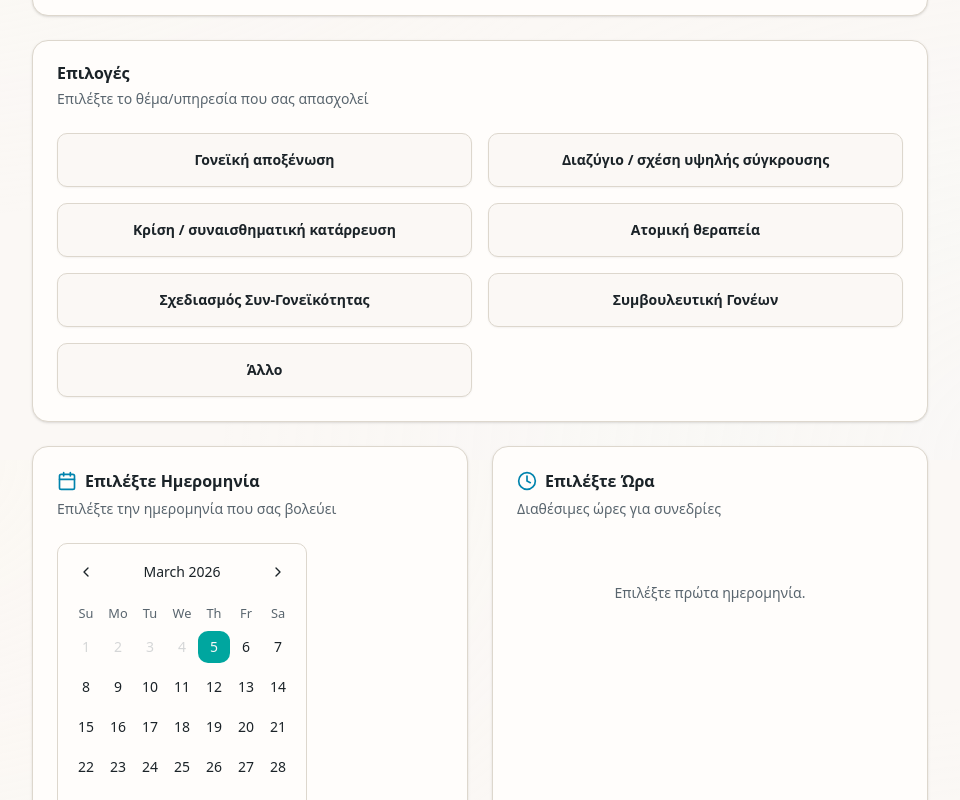
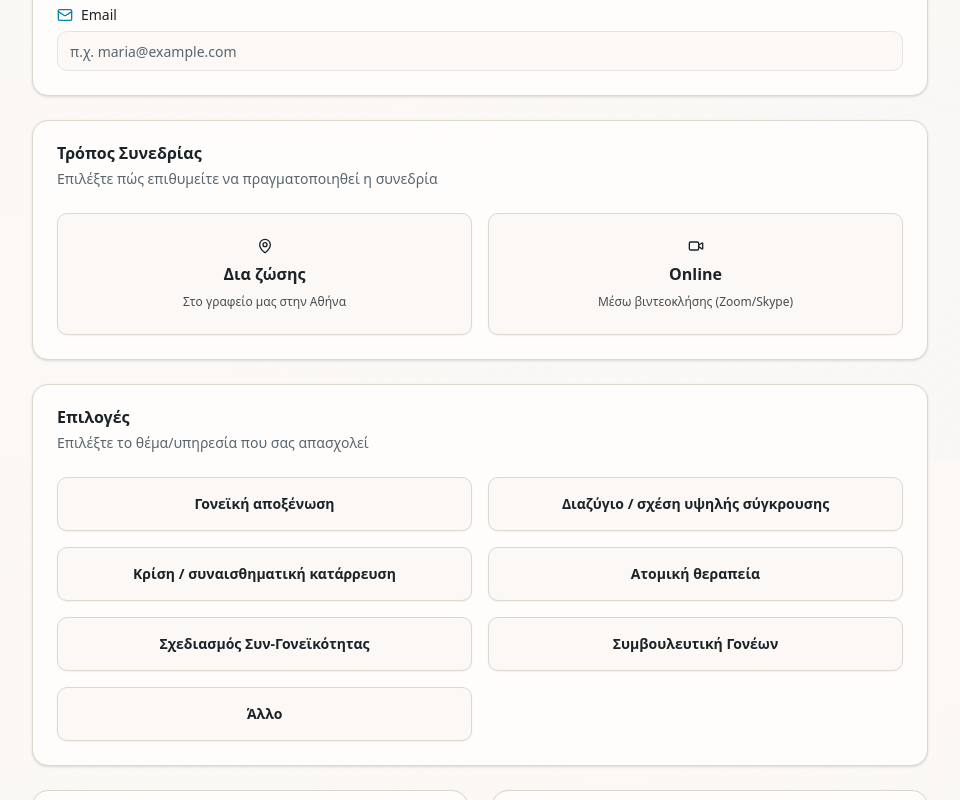
Before and after one commit to sebamatz/oikiosis, a Next.js app: page /booking in a window 1280 px wide. Shown: the part 1140-1940 px from the top of the page, without its empty margins (160-1120 px from the left). Built offline with nearby package versions, Linux system fonts and the light colour scheme.

Commit message:
enhance booking calendar functionality

```diff
--- a/app/api/calendar/book/route.ts
+++ b/app/api/calendar/book/route.ts
@@ -1,19 +1,21 @@
 import { NextResponse } from "next/server";
 import { google } from "googleapis";
+import nodemailer from "nodemailer";
 
 export async function POST(request: Request) {
   try {
     const body = await request.json();
-    const { name, phone, date, time, psychologist, topicName } = body;
+    const { name, phone, email, sessionType, date, time, topicName } = body;
 
-    if (!name || !phone || !date || !time) {
+    // 1. Validation including the new fields
+    if (!name || !phone || !email || !sessionType || !date || !time) {
       return NextResponse.json(
         { error: "Missing required fields" },
         { status: 400 },
       );
     }
 
-    // 1. Authenticate the Robot (Notice the scope is now full "calendar" access so it can write)
+    // 2. Google Calendar Auth
     const auth = new google.auth.JWT({
       email: process.env.GOOGLE_CLIENT_EMAIL,
       key: process.env.GOOGLE_PRIVATE_KEY?.replace(/\\n/g, "\n"),
@@ -23,41 +25,104 @@ export async function POST(request: Request) {
     const calendar = google.calendar({ version: "v3", auth });
     const calendarId = process.env.GOOGLE_CALENDAR_ID;
 
-    // 2. Format the exact Start and End times (Assuming 1-hour sessions)
-    const startDateTime = `${date}T${time}:00+02:00`; // Europe/Athens time
-    const startDateObj = new Date(startDateTime);
-    const endDateObj = new Date(startDateObj.getTime() + 60 * 60 * 1000); // Add 1 hour
-    const endDateTime = endDateObj.toISOString();
+    // 3. Bulletproof Start and End Times (Bypasses Vercel UTC issues)
+    // We just take "15:00" and make it "16:00" mathematically
+    const startDateTime = `${date}T${time}:00`;
+    const [hour, minute] = time.split(":");
+    const endHour = parseInt(hour, 10) + 1;
+    const endTime = `${endHour.toString().padStart(2, "0")}:${minute}`;
+    const endDateTime = `${date}T${endTime}:00`;
 
-    // 3. Construct the Event Details
+    // 4. Construct the Calendar Event
     const event = {
-      summary: `Ραντεβού: ${name}`,
-      description: `Τηλέφωνο: ${phone}\nΘέμα: ${topicName}\nΕπαγγελματίας: ${psychologist}`,
+      summary: `Ραντεβού: ${name} (${sessionType})`,
+      description: `Τηλέφωνο: ${phone}\nEmail: ${email}\nΤρόπος Συνεδρίας: ${sessionType}\nΘέμα: ${topicName || "-"}`,
       start: {
         dateTime: startDateTime,
-        timeZone: "Europe/Athens",
+        timeZone: "Europe/Athens", // Google handles the DST shift perfectly this way
       },
       end: {
         dateTime: endDateTime,
         timeZone: "Europe/Athens",
       },
-      colorId: "1", // Gives the event a nice blue color in Google Calendar
+      colorId: sessionType === "Online" ? "9" : "1", // Blue for in-person, Blueberry/Purple for Online
     };
 
-    // 4. Push to Google Calendar
-    const response = await calendar.events.insert({
+    // Push to Google Calendar
+    const calendarResponse = await calendar.events.insert({
       calendarId: calendarId,
       requestBody: event,
     });
 
+    // ==========================================
+    // 5. NODEMAILER: DUAL EMAIL CONFIRMATIONS
+    // ==========================================
+
+    // Make sure you have EMAIL_USER and EMAIL_PASS in your .env file
+    const transporter = nodemailer.createTransport({
+      service: "gmail",
+      auth: {
+        user: process.env.EMAIL_USER,
+        pass: process.env.EMAIL_PASS,
+      },
+    });
+
+    // Email to the Psychologist (Giannis)
+    const ownerMailOptions = {
+      from: `"Οικείωσις System" <${process.env.EMAIL_USER}>`,
+      to: process.env.EMAIL_USER, // Sends it to himself
+      subject: `🚨 Νέο Ραντεβού: ${name} - ${date} στις ${time}`,
+      html: `
+        <h2>Έχετε μια νέα κράτηση συνεδρίας</h2>
+        <ul>
+          <li><strong>Όνομα:</strong> ${name}</li>
+          <li><strong>Τηλέφωνο:</strong> ${phone}</li>
+          <li><strong>Email:</strong> ${email}</li>
+          <li><strong>Τρόπος Συνεδρίας:</strong> ${sessionType}</li>
+          <li><strong>Θέμα:</strong> ${topicName || "-"}</li>
+          <li><strong>Ημερομηνία:</strong> ${date.split("-").reverse().join("/")}</li>
+          <li><strong>Ώρα:</strong> ${time}</li>
+        </ul>
+        <p>Το ραντεβού έχει καταχωρηθεί αυτόματα στο Google Calendar σας.</p>
+      `,
+    };
+
+    // Email to the Client
+    const clientMailOptions = {
+      from: `"Οικείωσις - Γιάννης Γιαννόπουλος" <${process.env.EMAIL_USER}>`,
+      to: email,
+      subject: "Επιβεβαίωση Αιτήματος Συνεδρίας - Οικείωσις",
+      html: `
+        <div style="font-family: sans-serif; color: #333; max-width: 600px; margin: 0 auto;">
+          <h2>Γεια σας ${name.split(" ")[0] || name},</h2>
+          <p>Λάβαμε το αίτημά σας για συνεδρία. Παρακάτω βρίσκονται τα στοιχεία της κράτησής σας:</p>
+          <div style="background-color: #f8fafc; padding: 15px; border-radius: 8px; margin: 20px 0;">
+            <p><strong>Ημερομηνία:</strong> ${date.split("-").reverse().join("/")}</p>
+            <p><strong>Ώρα:</strong> ${time}</p>
+            <p><strong>Τρόπος:</strong> ${sessionType}</p>
+          </div>
+          <p>Θα επικοινωνήσουμε μαζί σας σύντομα για την τελική επιβεβαίωση του ραντεβού.</p>
+          <hr style="border: none; border-top: 1px solid #eee; margin: 30px 0;" />
+          <p style="font-size: 12px; color: #777;">
+            Οικείωσις | Γιάννης Γιαννόπουλος<br/>
+            Αυτή είναι μια αυτοματοποιημένη ενημέρωση.
+          </p>
+        </div>
+      `,
+    };
+
+    // Fire off both emails
+    await transporter.sendMail(ownerMailOptions);
+    await transporter.sendMail(clientMailOptions);
+
     return NextResponse.json({
       success: true,
-      eventLink: response.data.htmlLink,
+      eventLink: calendarResponse.data.htmlLink,
     });
   } catch (error) {
     console.error("Booking Error:", error);
     return NextResponse.json(
-      { error: "Failed to create booking" },
+      { error: "Failed to create booking or send emails" },
       { status: 500 },
     );
   }
--- a/app/booking/BookingClient.tsx
+++ b/app/booking/BookingClient.tsx
@@ -18,6 +18,9 @@ import {
   User,
   Phone,
   Info,
+  Mail,
+  MapPin,
+  Video,
 } from "lucide-react";
 import Link from "next/link";
 import Section from "@/components/Section";
@@ -28,9 +31,15 @@ export default function BookingClient() {
   const [selectedTime, setSelectedTime] = useState<string>("");
   const [selectedTopic, setSelectedTopic] = useState<string>("");
 
-  // Added state for Name and Phone
+  // Contact Info State
   const [name, setName] = useState<string>("");
   const [phone, setPhone] = useState<string>("");
+  const [email, setEmail] = useState<string>(""); // NEW
+
+  // Session Type State
+  const [sessionType, setSessionType] = useState<"in-person" | "online" | "">(
+    "",
+  ); // NEW
 
   const [availableTimes, setAvailableTimes] = useState<string[]>([]);
   const [isLoadingTimes, setIsLoadingTimes] = useState(false);
@@ -96,8 +105,10 @@ export default function BookingClient() {
       !date ||
       !selectedTime ||
       !selectedTopic ||
+      !sessionType || // NEW
       !name.trim() ||
-      !phone.trim()
+      !phone.trim() ||
+      !email.trim() // NEW
     ) {
       alert("Παρακαλώ συμπληρώστε όλα τα απαραίτητα πεδία.");
       return;
@@ -107,6 +118,8 @@ export default function BookingClient() {
 
     const selectedTopicName = topics.find((t) => t.id === selectedTopic)?.name;
     const backendDate = format(date, "yyyy-MM-dd");
+    const sessionTypeLabel =
+      sessionType === "in-person" ? "Δια ζώσης" : "Online"; // NEW
 
     try {
       const res = await fetch("/api/calendar/book", {
@@ -115,6 +128,8 @@ export default function BookingClient() {
         body: JSON.stringify({
           name,
           phone,
+          email, // NEW
+          sessionType: sessionTypeLabel, // NEW
           date: backendDate,
           time: selectedTime,
           topicName: selectedTopicName,
@@ -127,8 +142,10 @@ export default function BookingClient() {
         setDate(undefined);
         setSelectedTime("");
         setSelectedTopic("");
+        setSessionType(""); // NEW
         setName("");
         setPhone("");
+        setEmail(""); // NEW
       } else {
         alert(
           "Υπήρξε ένα σφάλμα κατά την αποθήκευση. Παρακαλώ δοκιμάστε ξανά.",
@@ -237,7 +254,7 @@ export default function BookingClient() {
             </CardContent>
           </Card>
 
-          {/* ADDED: Link to /first-session right above the form */}
+          {/* Link to /first-session right above the form */}
           <div className="mb-6 flex justify-center">
             <Button
               variant="outline"
@@ -286,11 +303,60 @@ export default function BookingClient() {
                     className="flex h-10 w-full rounded-md border border-input bg-background px-3 py-2 text-sm ring-offset-background file:border-0 file:bg-transparent file:text-sm file:font-medium placeholder:text-muted-foreground focus-visible:outline-none focus-visible:ring-2 focus-visible:ring-ring focus-visible:ring-offset-2 disabled:cursor-not-allowed disabled:opacity-50"
                   />
                 </div>
+                <div className="space-y-2 md:col-span-2">
+                  <label className="text-sm font-medium leading-none peer-disabled:cursor-not-allowed peer-disabled:opacity-70 flex items-center gap-2">
+                    <Mail className="h-4 w-4 text-primary" />
+                    Email
+                  </label>
+                  <input
+                    type="email"
+                    value={email}
+                    onChange={(e) => setEmail(e.target.value)}
+                    placeholder="π.χ. maria@example.com"
+                    className="flex h-10 w-full rounded-md border border-input bg-background px-3 py-2 text-sm ring-offset-background file:border-0 file:bg-transparent file:text-sm file:font-medium placeholder:text-muted-foreground focus-visible:outline-none focus-visible:ring-2 focus-visible:ring-ring focus-visible:ring-offset-2 disabled:cursor-not-allowed disabled:opacity-50"
+                  />
+                </div>
               </div>
             </CardContent>
           </Card>
 
-          {/* Topic Selection moved right below Contact Details */}
+          {/* Session Type (NEW) */}
+          <Card className="mt-6">
+            <CardHeader>
+              <CardTitle>Τρόπος Συνεδρίας</CardTitle>
+              <CardDescription>
+                Επιλέξτε πώς επιθυμείτε να πραγματοποιηθεί η συνεδρία
+              </CardDescription>
+            </CardHeader>
+            <CardContent>
+              <div className="grid gap-4 md:grid-cols-2">
+                <Button
+                  variant={sessionType === "in-person" ? "default" : "outline"}
+                  onClick={() => setSessionType("in-person")}
+                  className="h-auto flex-col py-6 gap-2"
+                >
+                  <MapPin className="h-6 w-6" />
+                  <span className="font-semibold text-base">Δια ζώσης</span>
+                  <span className="text-xs font-normal opacity-80">
+                    Στο γραφείο μας στην Αθήνα
+                  </span>
+                </Button>
+                <Button
+                  variant={sessionType === "online" ? "default" : "outline"}
+                  onClick={() => setSessionType("online")}
+                  className="h-auto flex-col py-6 gap-2"
+                >
+                  <Video className="h-6 w-6" />
+                  <span className="font-semibold text-base">Online</span>
+                  <span className="text-xs font-normal opacity-80">
+                    Μέσω βιντεοκλήσης (Zoom/Skype)
+                  </span>
+                </Button>
+              </div>
+            </CardContent>
+          </Card>
+
+          {/* Topic Selection moved right below Session Type */}
           <Card className="mt-6">
             <CardHeader>
               <CardTitle>Επιλογές</CardTitle>
@@ -314,7 +380,7 @@ export default function BookingClient() {
             </CardContent>
           </Card>
 
-          {/* Calendar and Time Selection moved below Topic Selection */}
+          {/* Calendar and Time Selection */}
           <div className="grid gap-6 md:grid-cols-2 mt-6">
             {/* Calendar */}
             <Card>
@@ -335,7 +401,8 @@ export default function BookingClient() {
                   disabled={(date) => {
                     const today = new Date();
                     today.setHours(0, 0, 0, 0);
-                    return date < today;
+                    // Disable past dates AND Sundays (0 = Sunday)
+                    return date < today || date.getDay() === 0;
                   }}
                   className="rounded-md border"
                 />
@@ -384,7 +451,13 @@ export default function BookingClient() {
           </div>
 
           {/* Selected Details */}
-          {(date || selectedTime || selectedTopic || name || phone) && (
+          {(date ||
+            selectedTime ||
+            selectedTopic ||
+            sessionType ||
+            name ||
+            phone ||
+            email) && (
             <Card className="mt-6 border-primary/20 bg-muted/30">
               <CardHeader>
                 <CardTitle>Σύνοψη Κράτησης</CardTitle>
@@ -398,6 +471,17 @@ export default function BookingClient() {
                 {phone && (
                   <p>
                     <span className="font-semibold">Τηλέφωνο:</span> {phone}
+                  </p>
+                )}
+                {email && (
+                  <p>
+                    <span className="font-semibold">Email:</span> {email}
+                  </p>
+                )}
+                {sessionType && (
+                  <p>
+                    <span className="font-semibold">Τρόπος Συνεδρίας:</span>{" "}
+                    {sessionType === "in-person" ? "Δια ζώσης" : "Online"}
                   </p>
                 )}
                 {date && (
@@ -430,8 +514,10 @@ export default function BookingClient() {
                 !date ||
                 !selectedTime ||
                 !selectedTopic ||
+                !sessionType ||
                 !name.trim() ||
                 !phone.trim() ||
+                !email.trim() ||
                 isSubmitting
               }
               className="w-full md:w-auto max-w-100 whitespace-normal overflow-hidden"
--- a/package.json
+++ b/package.json
@@ -24,7 +24,7 @@
     "googleapis": "^171.4.0",
     "lucide-react": "^0.552.0",
     "next": "^16.1.6",
-    "nodemailer": "^8.0.1",
+    "nodemailer": "^8.0.4",
     "react": "19.2.0",
     "react-day-picker": "^9.11.1",
     "react-dom": "19.2.0",
@@ -34,7 +34,7 @@
   "devDependencies": {
     "@tailwindcss/postcss": "^4",
     "@types/node": "^20",
-    "@types/nodemailer": "^7.0.9",
+    "@types/nodemailer": "^7.0.11",
     "@types/react": "^19",
     "@types/react-dom": "^19",
     "eslint": "^9",
```
Also changed, not shown: 1 other file (tests, documents, lock files or other folders).
